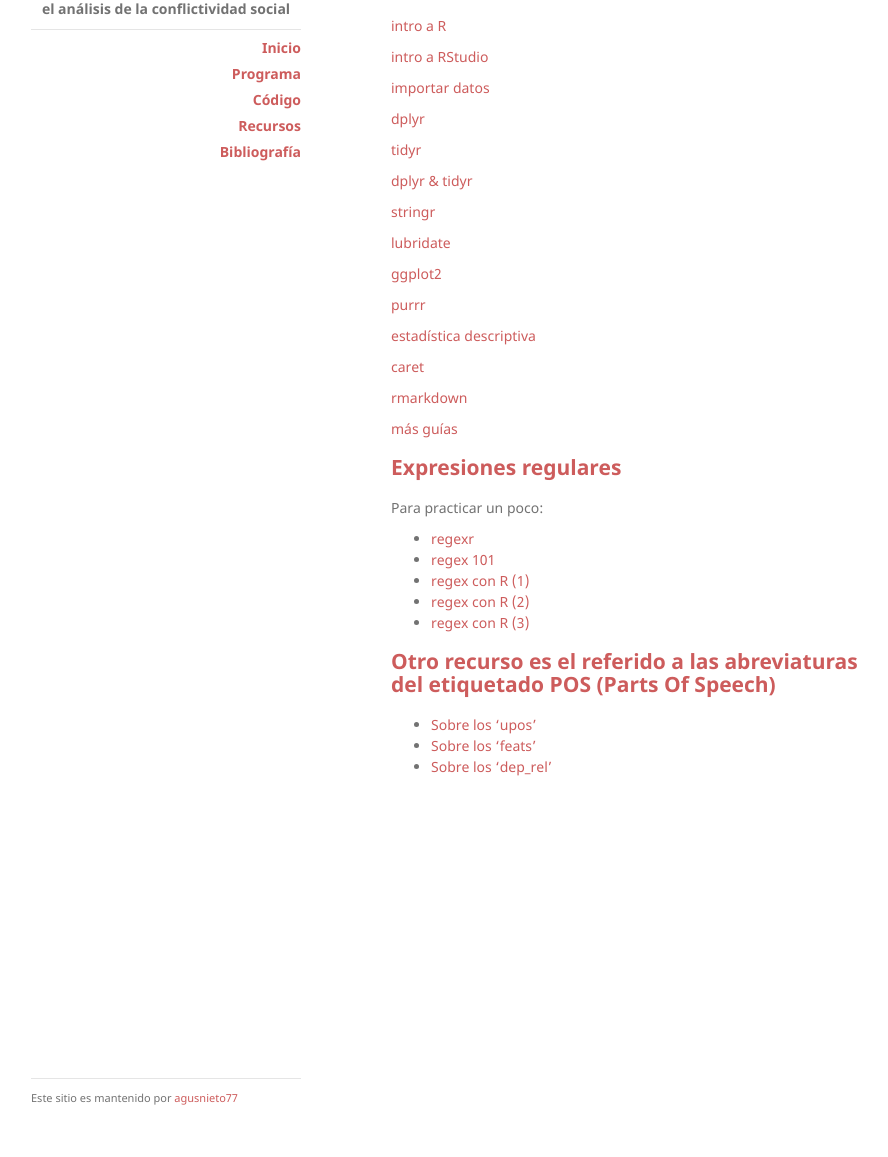
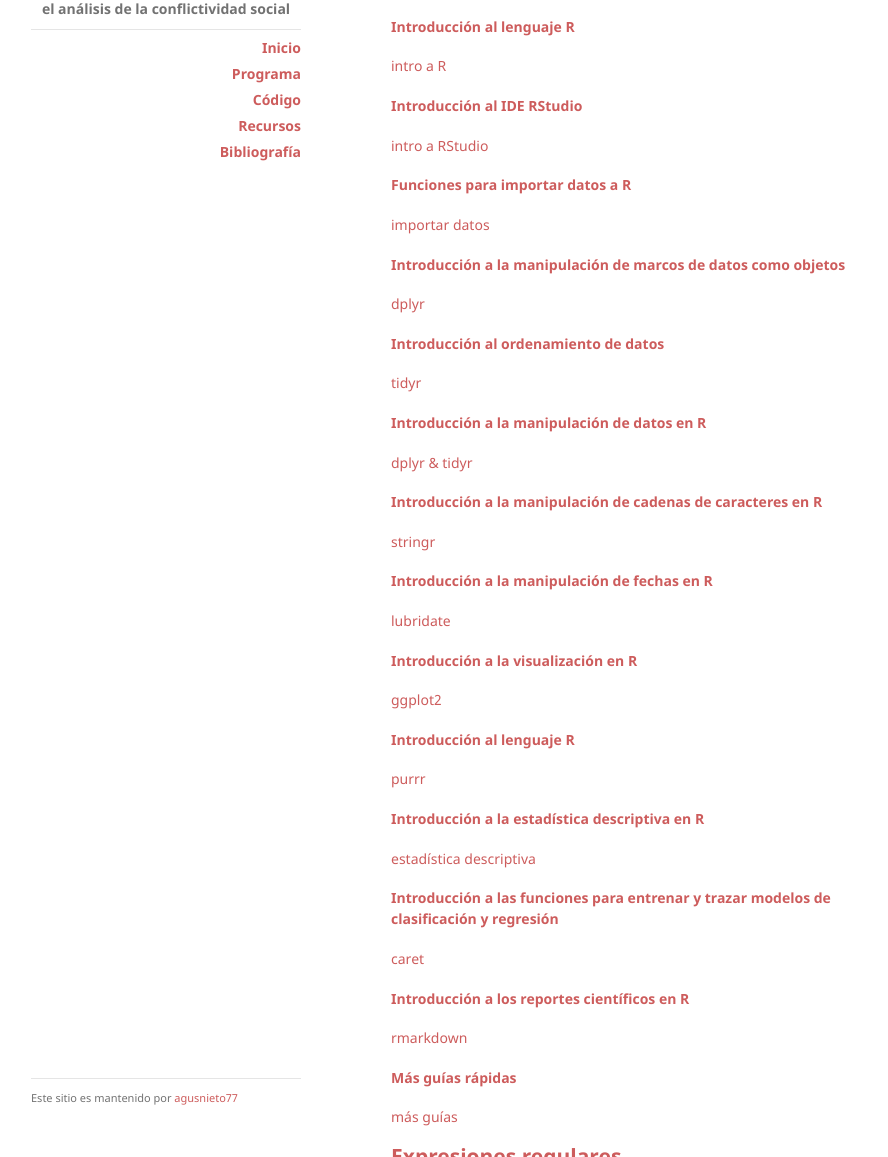
Before and after one commit to agusnieto77/Sem-HCACSo, a Jekyll site: the page built from docs/recursos.md, in a window 1280 px wide and 1400 px high, scrolled down 196 px. Shown: the part 243-1400 px from the top of the window, without its empty margins (179-1067 px from the left). Built offline with Jekyll 4.4.1, drawn with Linux system fonts in a browser that asks for light colours; our own code applies the rules of GitHub Pages for plain Markdown files.

Commit message:
Actualización

```diff
--- a/docs/recursos.md
+++ b/docs/recursos.md
@@ -20,36 +20,64 @@ Link a RStudio Cloud
 
 ## Guías rápidas de funciones
 
+#### Introducción al lenguaje R
+
 [intro a
 R](https://github.com/agusnieto77/Sem-HCACSo/raw/main/docs/guias/intro_r.pdf)
+
+#### Introducción al IDE RStudio
 
 [intro a
 RStudio](https://www.maximaformacion.es/wp-content/uploads/2018/06/Gu%C3%ADa-R%C3%A1pida-Entorno-de-Desarrollo-R-Studio_M%C3%A1xima-Forma.pdf)
 
+#### Funciones para importar datos a R
+
 [importar
 datos](https://github.com/agusnieto77/Sem-HCACSo/raw/main/docs/guias/importar_datos.pdf)
 
+#### Introducción a la manipulación de marcos de datos como objetos
+
 [dplyr](https://github.com/agusnieto77/Sem-HCACSo/raw/main/docs/guias/dplyr.pdf)
 
+#### Introducción al ordenamiento de datos
+
 [tidyr](https://github.com/agusnieto77/Sem-HCACSo/raw/main/docs/guias/tidyr.pdf)
+
+#### Introducción a la manipulación de datos en R
 
 [dplyr &
 tidyr](https://github.com/agusnieto77/Sem-HCACSo/raw/main/docs/guias/domar_datos.pdf)
 
+#### Introducción a la manipulación de cadenas de caracteres en R
+
 [stringr](https://github.com/agusnieto77/Sem-HCACSo/raw/main/docs/guias/strings_es.pdf)
+
+#### Introducción a la manipulación de fechas en R
 
 [lubridate](https://github.com/agusnieto77/Sem-HCACSo/raw/main/docs/guias/lubridate.pdf)
 
+#### Introducción a la visualización en R
+
 [ggplot2](https://diegokoz.github.io/intro_ds/fuentes/ggplot2-cheatsheet-2.1-Spanish.pdf)
 
+#### Introducción al lenguaje R
+
 [purrr](https://github.com/agusnieto77/Sem-HCACSo/raw/main/docs/guias/purrr.pdf)
+
+#### Introducción a la estadística descriptiva en R
 
 [estadística
 descriptiva](https://github.com/agusnieto77/Sem-HCACSo/raw/main/docs/guias/estadistica_descriptiva.pdf)
 
+#### Introducción a las funciones para entrenar y trazar modelos de clasificación y regresión
+
 [caret](https://github.com/agusnieto77/Sem-HCACSo/raw/main/docs/guias/caret.pdf)
 
+#### Introducción a los reportes científicos en R
+
 [rmarkdown](https://github.com/agusnieto77/Sem-HCACSo/raw/main/docs/guias/rmarkdown_es.pdf)
+
+#### Más guías rápidas
 
 [más guías](https://www.rstudio.com/resources/cheatsheets/)
 
```
